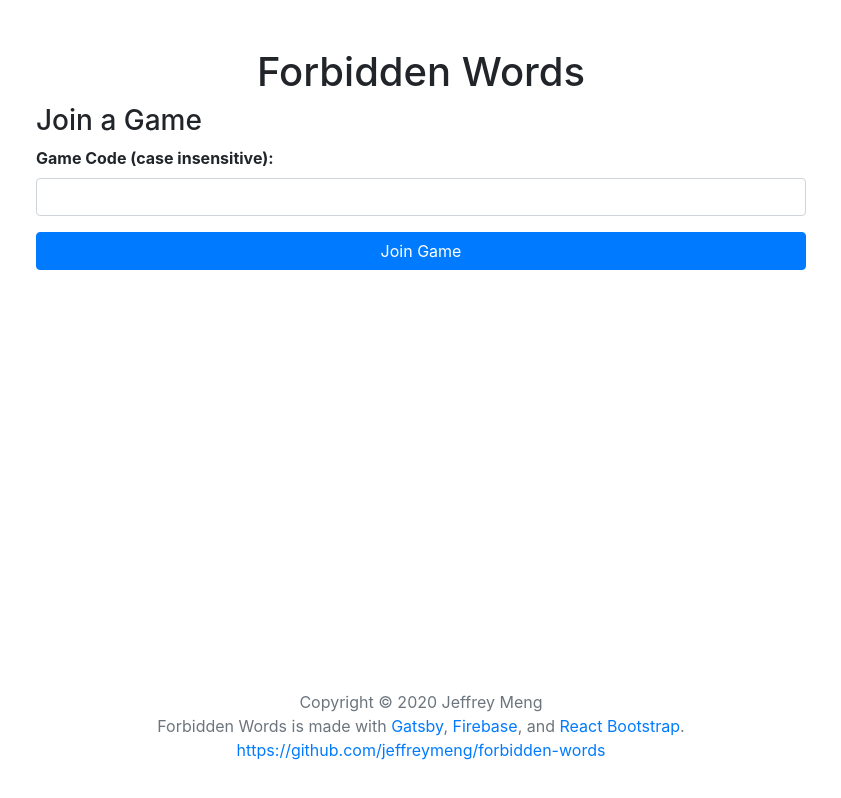
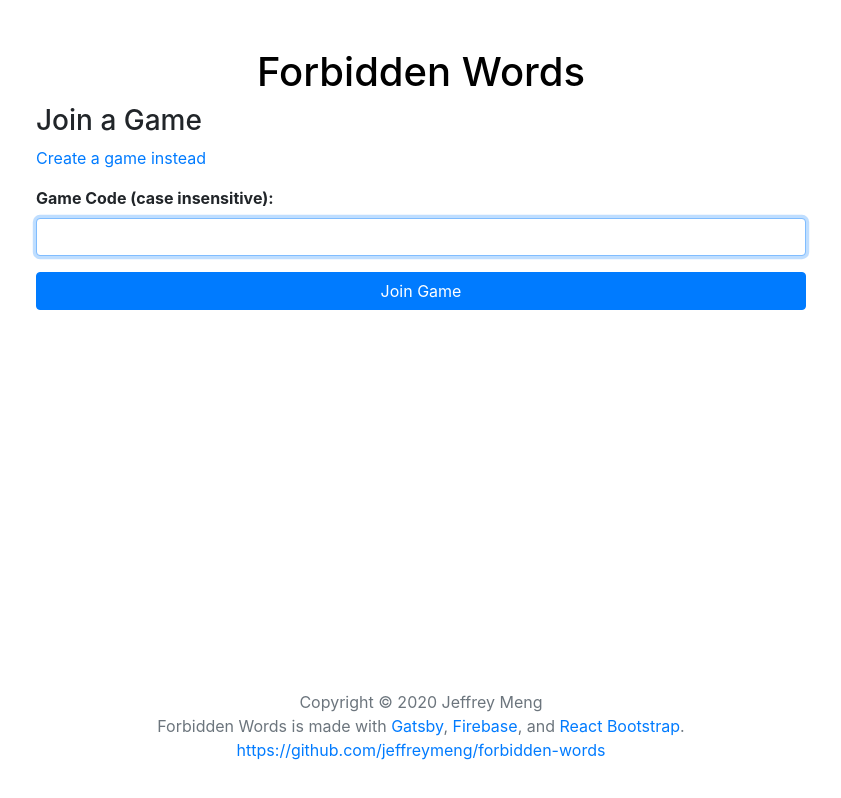
Before and after one commit to jeffreymeng/forbidden-word-web, a Gatsby site: page /join in a window 1280 px wide. Shown: the whole page, without its empty margins (219-1060 px from the left). Built offline with nearby package versions, Linux system fonts and the light colour scheme; Gatsby itself is replaced by a stand-in of ours.

Commit message:
several minor improvements

```diff
--- a/src/components/InputForm.tsx
+++ b/src/components/InputForm.tsx
@@ -1,4 +1,4 @@
-import React, { ReactElement } from "react";
+import React, { CSSProperties, ReactElement } from "react";
 import { Button, Form, Spinner } from "react-bootstrap";
 
 interface InputFormProps {
@@ -6,7 +6,10 @@ interface InputFormProps {
 	buttonText: string;
 	onSubmit: (value: string, setError: (error: string) => void, setLoading: (loading: boolean) => void) => void;
 	validate: (value: string, setError: (error: string) => void) => boolean;
+	transformer?: (value: string) => string;
 	defaultValue?: string;
+	autoFocus?: boolean;
+	style?: CSSProperties;
 }
 
 export default function InputForm({
@@ -14,13 +17,18 @@ export default function InputForm({
 									  buttonText,
 									  onSubmit,
 									  validate,
-    defaultValue
+									  defaultValue,
+									  autoFocus,
+									  transformer,
+									  style,
 								  }: InputFormProps): ReactElement {
 	const [loading, setLoading] = React.useState(false);
 	const [error, setError] = React.useState("");
-  const [value, setValue] = React.useState(defaultValue);
+	const [value, setValue] = React.useState(defaultValue || "");
+	const transformerFn = transformer || ((v: string): string => v);
+
 	return (
-    <Form onSubmit={(e: any): void => {
+		<Form onSubmit={(e: React.FormEvent): void => {
 			if (loading) return;
 			e.preventDefault();
 			if (validate(value, setError)) {
@@ -35,8 +43,10 @@ export default function InputForm({
 					type="text"
 					value={value}
 					disabled={loading}
+					autoFocus={autoFocus}
+					style={style}
 					onChange={(e): void => {
-            const val = e.target.value;
+						const val = transformerFn(e.target.value);
 						if (validate(val, setError)) {
 							setError("");
 						}
--- a/src/components/layout.tsx
+++ b/src/components/layout.tsx
@@ -1,11 +1,13 @@
 import React, { ReactElement } from "react";
 
 import { Container } from "react-bootstrap";
+import { Link } from "gatsby";
 
-const Layout = ({ children, noTitle, showSubtitle }: {
+const Layout = ({ children, noTitle, showSubtitle, linkHome}: {
   children: React.ReactNode;
   noTitle?: boolean;
   showSubtitle?: boolean;
+    linkHome?: boolean;
 }): ReactElement => {
 
   return (
@@ -14,7 +16,13 @@ const Layout = ({ children, noTitle, showSubtitle }: {
         maxWidth: 800
       }}>
         {(!noTitle) && <>
-          <h1 className={"text-center"}>Forbidden Words</h1>
+            {linkHome ? <Link style={{
+                cursor:"pointer",
+                color:"black",
+                textDecoration:"none",
+            }} to={"/"}><h1 className={"text-center"}>Forbidden Words</h1></Link> :
+                <h1 className={"text-center"}>Forbidden Words</h1>}
+
           {showSubtitle && <><p className="text-muted text-center">A game of ulterior motives and fake conversations.</p><hr/></>}
 
         </>}
--- a/src/pages/create.tsx
+++ b/src/pages/create.tsx
@@ -6,17 +6,20 @@ import firebase from "firebase";
 import Game from "../game/Game";
 import { navigate } from "@reach/router";
 import validateName from "../utils/validateName";
+import { Link } from "gatsby";
 
 const CreatePage = (): ReactElement => {
 
 	return (
 
-    <Layout>
+		<Layout linkHome>
 			<SEO title="Create Game"/>
 			<h3>New Game</h3>
+			<p><Link to={"/join"}>Join a game instead</Link></p>
 			<InputForm
 				label={"Your Name"}
 				buttonText={"Create Game"}
+				autoFocus
 				onSubmit={(name): void => {
 					firebase
 						.auth()
--- a/src/pages/join.tsx
+++ b/src/pages/join.tsx
@@ -1,34 +1,43 @@
 import React, { ReactElement } from "react";
-import { navigate, PageProps } from "gatsby";
+import { Link, navigate, PageProps } from "gatsby";
 import Layout from "../components/layout";
 import SEO from "../components/seo";
-import { Button, Form, Spinner } from "react-bootstrap";
 import firebase from "../firebase";
+import InputForm from "../components/InputForm";
 
 const JoinPage = (props: PageProps): ReactElement => {
-	const [code, setCode] = React.useState("");
-	const [loading, setLoading] = React.useState(false);
-	const [error, setError] = React.useState("");
-	const errorMessages = {
 
-		invalidCode: "No active game exists with that code.",
-		noCode: "You must enter a valid game code (alphanumeric, 4+ characters)",
-	};
 	return (
 
-		<Layout>
+		<Layout linkHome>
 			<SEO title="Join Game"/>
 			<h3>Join a Game</h3>
-			<Form onSubmit={(e: any): void => {
-				if (loading) return;
-				e.preventDefault();
-				setLoading(true);
-
-				if (code.trim() == "" || !/^[A-Za-z0-9]{4,64}$/.test(code.trim())) {
-					setError(errorMessages.noCode);
-					setLoading(false);
-					return;
+			<p><Link to={"/create"}>Create a game instead</Link></p>
+			<InputForm
+				label={"Game Code (case insensitive)"}
+				buttonText={"Join Game"}
+				autoFocus
+				style={{
+					textTransform: "uppercase",
+				}}
+				transformer={(value): string => {
+					// if they paste a link with a code, just take the code
+					const res = /(?:.*\/)game[^a-zA-Z0-9]*([a-zA-Z0-9]{4,})/i.exec(value);
+					return res ? res[1].toUpperCase() : value.toUpperCase();
+				}}
+				validate={(code, setError): boolean => {
+					if (code.trim() == "") {
+						setError("Please enter a game code.");
+						return false;
+					} else if (!/^[A-Za-z0-9]{4,64}$/.test(code.trim())) {
+						setError("Please enter a valid game code. Codes contain only letters and numbers, and are generally 4+ characters.");
+						return false;
+					} else {
+						setError("");
+						return true;
 					}
+				}}
+				onSubmit={(code, setError, setLoading): void => {
 					firebase
 						.firestore()
 						.collection("games")
@@ -36,37 +45,15 @@ const JoinPage = (props: PageProps): ReactElement => {
 						.get()
 						.then((snapshot) => {
 							if (!snapshot.exists) {
-							setError(errorMessages.invalidCode);
+								setError("No active game exists with that code. Either the game is now over, or the code was mistyped.");
 								setLoading(false);
 								return;
 							}
 							navigate("/game/" + code.toUpperCase());
 						});
-
-
-			}}>
-				<Form.Group controlId="code">
-					<Form.Label><b>Game Code (case insensitive):</b></Form.Label>
-					<Form.Control
-						isInvalid={!!error}
-						type="text"
-						value={code}
-						disabled={loading}
-						onChange={(e): void => {
-							setError("");
-							setCode(e.target.value);
-						}}
-						style={{
-							textTransform: "uppercase",
 				}}
 			/>
-					<Form.Control.Feedback type={"invalid"}>
-						{error}
-					</Form.Control.Feedback>
-				</Form.Group>
-				<Button type={"submit"} block disabled={loading}>{loading ?
-					<Spinner animation={"border"} as={"span"} size="sm"/> : "Join Game"}</Button>
-			</Form>
+
 		</Layout>
 	);
 };
```
Also changed, not shown: src/game/Game.ts (+20 -8 lines), src/pages/game.tsx (+34 -8 lines), src/utils/validateName.ts (line endings or trailing spaces). Lines whose indentation alone changed are shown as unchanged.
